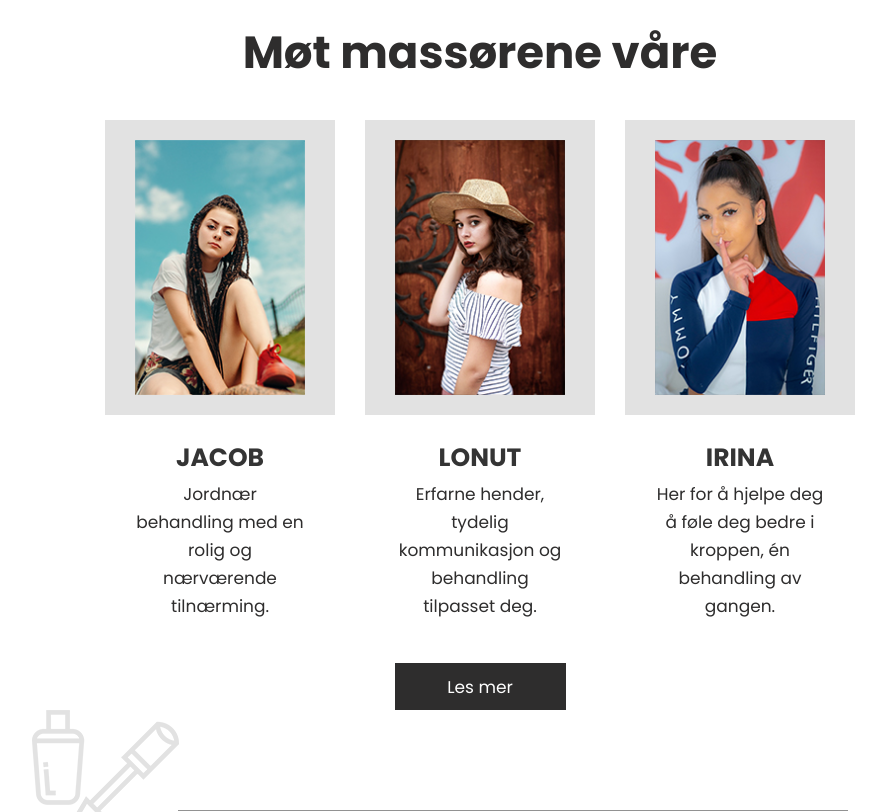
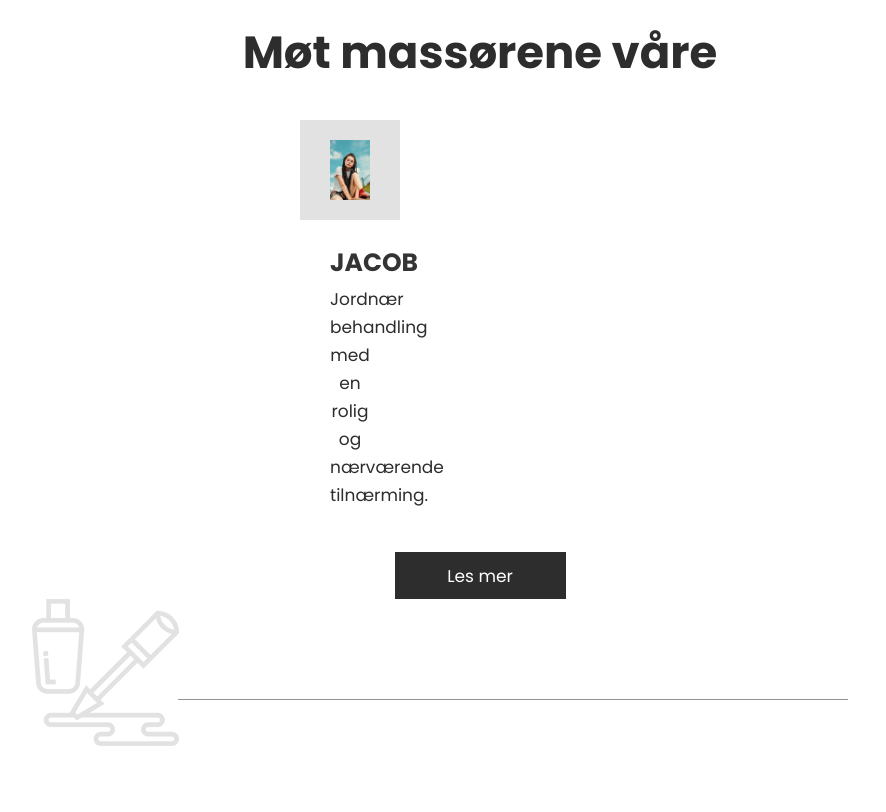
Before and after one commit to arnegsimen/test, a plain HTML site: page index.html in a window 1280 px wide. Shown: the part 3060-3872 px from the top of the page, without its empty margins (160-1046 px from the left). Drawn offline with nearby package versions, Linux system fonts and the light colour scheme; a web font is replaced by a local one.

Commit message:
Update index.html

```diff
--- a/index.html
+++ b/index.html
@@ -294,7 +294,7 @@
                </div>
             </div>
             <div class="row">
-               <div class="col-lg-8 offset-lg-2 col-md-12">
+               <div class="col-lg-4 offset-lg-4 col-md-6 offset-md-3">
                   <div class="row">
                      <div class="col-md-4">
                         <div id="exp" class="experts_box">
@@ -304,28 +304,6 @@
                            <div class="meet">
                               <h3>Jacob</h3>
                               <p>Jordnær behandling med en rolig og nærværende tilnærming.</p>
-                           </div>
-                        </div>
-                     </div>
-                     <div class="col-md-4">
-                        <div id="exp" class="experts_box">
-                           <div class="experts_img">
-                              <figure><img src="images/blog2.jpg" alt="#"/></figure>
-                           </div>
-                           <div class="meet">
-                              <h3>Lonut</h3>
-                              <p>Erfarne hender, tydelig kommunikasjon og behandling tilpasset deg.</p>
-                           </div>
-                        </div>
-                     </div>
-                     <div class="col-md-4">
-                        <div id="exp" class="experts_box">
-                           <div class="experts_img">
-                              <figure><img src="images/blog3.jpg" alt="#"/></figure>
-                           </div>
-                           <div class="meet">
-                              <h3>Irina</h3>
-                              <p>Her for å hjelpe deg å føle deg bedre i kroppen, én behandling av gangen.</p>
                            </div>
                         </div>
                      </div>
```
